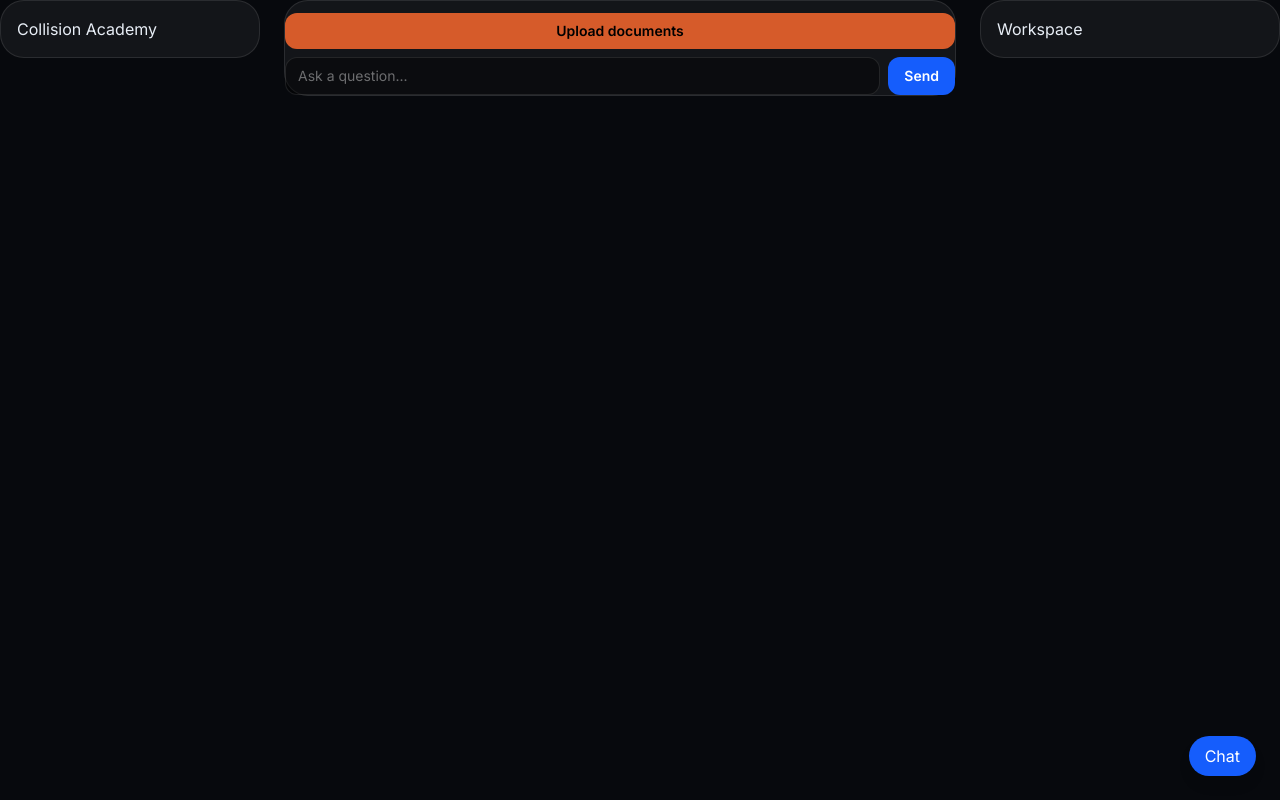
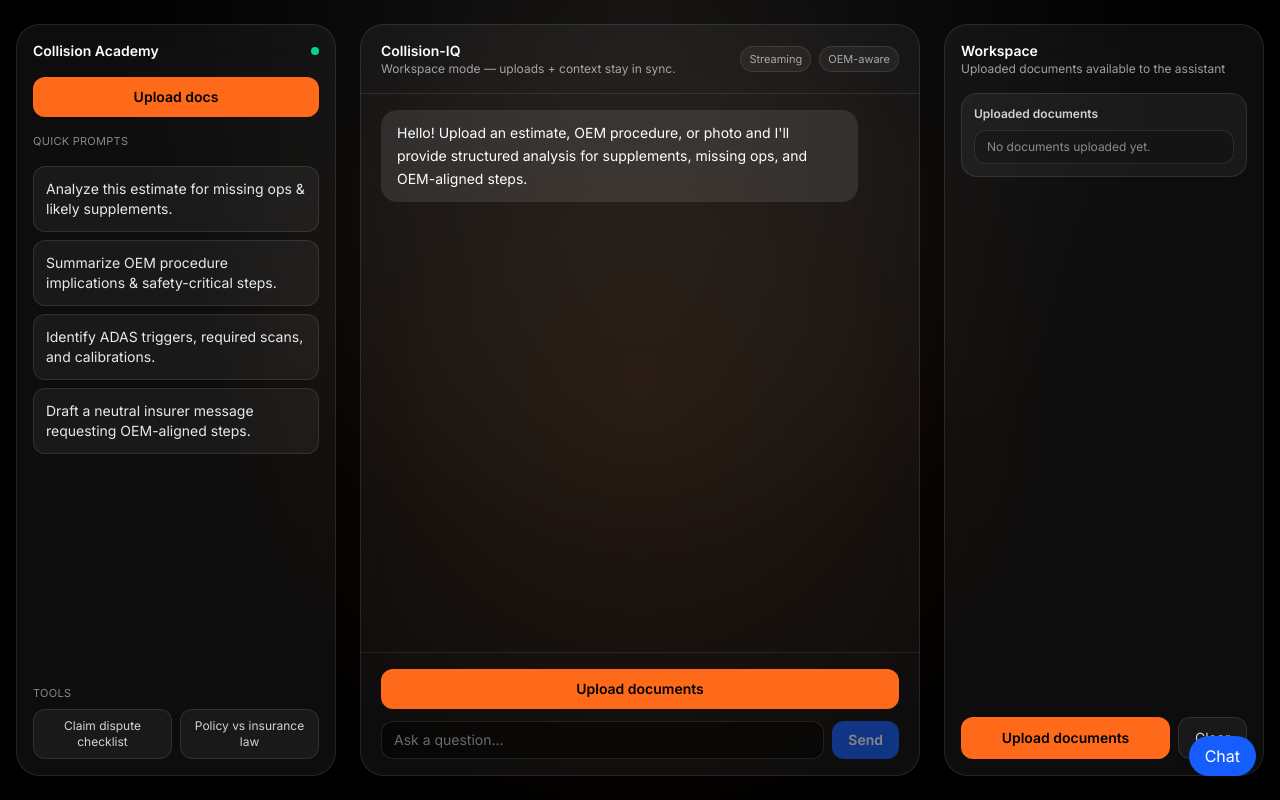
Before and after one commit to Collision-IQ/Collision-IQ, a Next.js app: page /chatbot in a window 1280 px wide. Built offline with nearby package versions, Linux system fonts and the light colour scheme.

Commit message:
Level 3 restore

```diff
--- a/src/app/chatbot/page.tsx
+++ b/src/app/chatbot/page.tsx
@@ -1,25 +1,125 @@
-"use client";
+'use client';
 
-import ChatShell from "@/components/ChatShell";
-import ChatWidget from "@/components/ChatWidget";
+import { useRef, useState } from 'react';
+import ChatShell from '@/components/ChatShell';
+import ChatWidget, { type ChatWidgetApi, type UploadedDocument } from '@/components/ChatWidget';
 
 export default function ChatbotPage() {
+  const apiRef = useRef<ChatWidgetApi | null>(null);
+  const [docs, setDocs] = useState<UploadedDocument[]>([]);
+
   return (
     <ChatShell
       left={
-        <aside className="rounded-3xl border border-white/10 bg-white/5 p-4">
-          Collision Academy
-        </aside>
+        <div className="flex h-full flex-col gap-4">
+          <div className="flex items-center justify-between">
+            <div className="text-sm font-semibold">Collision Academy</div>
+            <span className="h-2 w-2 rounded-full bg-emerald-400" />
+          </div>
+
+          <button
+            className="w-full rounded-xl bg-[#ff6a1a] px-4 py-2.5 text-sm font-semibold text-black hover:opacity-90"
+            onClick={() => apiRef.current?.openUpload()}
+          >
+            Upload docs
+          </button>
+
+          <div className="text-[11px] tracking-wide text-white/50">QUICK PROMPTS</div>
+
+          <div className="grid gap-2">
+            {[
+              'Analyze this estimate for missing ops & likely supplements.',
+              'Summarize OEM procedure implications & safety-critical steps.',
+              'Identify ADAS triggers, required scans, and calibrations.',
+              'Draft a neutral insurer message requesting OEM-aligned steps.',
+            ].map((t) => (
+              <button
+                key={t}
+                className="rounded-xl border border-white/10 bg-white/5 px-3 py-3 text-left text-sm text-white/90 hover:bg-white/10"
+                onClick={() => apiRef.current?.sendText(t)}
+              >
+                {t}
+              </button>
+            ))}
+          </div>
+
+          <div className="mt-auto">
+            <div className="text-[11px] tracking-wide text-white/50">TOOLS</div>
+            <div className="mt-2 flex gap-2">
+              <button
+                className="flex-1 rounded-xl border border-white/10 bg-white/5 px-3 py-2 text-xs text-white/80 hover:bg-white/10"
+                onClick={() => apiRef.current?.sendText('Create a claim dispute checklist for this repair.')}
+              >
+                Claim dispute checklist
+              </button>
+              <button
+                className="flex-1 rounded-xl border border-white/10 bg-white/5 px-3 py-2 text-xs text-white/80 hover:bg-white/10"
+                onClick={() => apiRef.current?.sendText('Explain policy vs insurance law considerations for this situation.')}
+              >
+                Policy vs insurance law
+              </button>
+            </div>
+          </div>
+        </div>
       }
       center={
-        <div className="flex min-h-0 flex-1 flex-col rounded-3xl border border-white/10 bg-white/5">
-          <ChatWidget />
-        </div>
+        <ChatWidget
+          documents={docs}
+          onDocumentsChange={(newDocs) => setDocs(newDocs)}
+          onApiReady={(api) => {
+            apiRef.current = api;
+          }}
+        />
       }
       right={
-        <aside className="rounded-3xl border border-white/10 bg-white/5 p-4">
-          Workspace
-        </aside>
+        <div className="flex h-full flex-col gap-4">
+          <div>
+            <div className="text-sm font-semibold">Workspace</div>
+            <div className="text-xs text-white/60">Uploaded documents available to the assistant</div>
+          </div>
+
+          <div className="rounded-2xl border border-white/10 bg-white/5 p-3">
+            <div className="text-xs font-semibold text-white/80">Uploaded documents</div>
+            <div className="mt-2 space-y-2">
+              {docs.length === 0 ? (
+                <div className="rounded-xl border border-white/10 bg-black/20 px-3 py-2 text-xs text-white/50">
+                  No documents uploaded yet.
+                </div>
+              ) : (
+                docs.map((d, idx) => (
+                  <div
+                    key={(d.id ?? d.filename ?? d.name ?? String(idx)) + idx}
+                    className="rounded-xl border border-white/10 bg-black/20 px-3 py-2"
+                  >
+                    <div className="text-xs text-white/80">{d.filename ?? d.name ?? `Document ${idx + 1}`}</div>
+                    <div className="mt-1 text-[11px] text-white/50">
+                      {(d.type ?? '').slice(0, 50) || 'document'}{' '}
+                      {d.status ? `• ${d.status}` : ''}
+                    </div>
+                  </div>
+                ))
+              )}
+            </div>
+          </div>
+
+          <div className="mt-auto flex gap-2">
+            <button
+              className="flex-1 rounded-xl bg-[#ff6a1a] px-4 py-2.5 text-sm font-semibold text-black hover:opacity-90"
+              onClick={() => apiRef.current?.openUpload()}
+            >
+              Upload documents
+            </button>
+            <button
+              className="rounded-xl border border-white/10 bg-white/5 px-4 py-2.5 text-sm text-white/80 hover:bg-white/10"
+              onClick={() => {
+                setDocs([]);
+                apiRef.current?.clearChat();
+              }}
+            >
+              Clear
+            </button>
+          </div>
+        </div>
       }
     />
   );
--- a/src/components/ChatShell.tsx
+++ b/src/components/ChatShell.tsx
@@ -1,24 +1,42 @@
-"use client";
+'use client';
 
-type Props = {
+import React from 'react';
+
+type ChatShellProps = {
   left?: React.ReactNode;
-  center?: React.ReactNode;
+  center: React.ReactNode;
   right?: React.ReactNode;
 };
 
-export default function ChatShell({ left, center, right }: Props) {
+export default function ChatShell({ left, center, right }: ChatShellProps) {
   return (
-    <div className="mx-auto grid max-w-7xl grid-cols-[260px_1fr_300px] gap-6">
+    <div className="min-h-screen w-full bg-black text-white">
+      {/* soft vignette / glow */}
+      <div className="pointer-events-none fixed inset-0 bg-[radial-gradient(circle_at_top,rgba(255,255,255,0.08),transparent_55%)]" />
+      <div className="pointer-events-none fixed inset-0 bg-[radial-gradient(circle_at_center,rgba(255,120,40,0.10),transparent_60%)]" />
 
-      {/* LEFT */}
-      <aside>{left}</aside>
+      <div className="relative mx-auto grid max-w-7xl grid-cols-1 gap-6 px-4 py-6 lg:grid-cols-[320px_1fr_320px]">
+        {/* LEFT */}
+        <aside className="hidden lg:block">
+          <div className="h-[calc(100vh-3rem)] rounded-3xl border border-white/10 bg-white/5 backdrop-blur-xl">
+            <div className="h-full overflow-hidden p-4">{left}</div>
+          </div>
+        </aside>
 
-      {/* CENTER */}
-      <main className="min-h-0 flex flex-col">{center}</main>
+        {/* CENTER */}
+        <main className="min-h-0">
+          <div className="flex h-[calc(100vh-3rem)] min-h-0 flex-col rounded-3xl border border-white/10 bg-white/5 backdrop-blur-xl">
+            {center}
+          </div>
+        </main>
 
-      {/* RIGHT */}
-      <aside>{right}</aside>
-
+        {/* RIGHT */}
+        <aside className="hidden lg:block">
+          <div className="h-[calc(100vh-3rem)] rounded-3xl border border-white/10 bg-white/5 backdrop-blur-xl">
+            <div className="h-full overflow-hidden p-4">{right}</div>
+          </div>
+        </aside>
+      </div>
     </div>
   );
 }
--- a/src/components/ChatWidget.tsx
+++ b/src/components/ChatWidget.tsx
@@ -1,140 +1,176 @@
-"use client";
+'use client';
 
-import { useEffect, useMemo, useRef, useState } from "react";
-import { useSessionStore } from "@/lib/sessionStore";
-import FileUpload from "./FileUpload";
+import { useEffect, useMemo, useRef, useState } from 'react';
 
-type Role = "system" | "user" | "assistant";
-type Message = { role: Role; content: string };
+type Role = 'system' | 'user' | 'assistant';
+
+type Message = {
+  id: string;
+  role: Role;
+  content: string;
+};
+
+export type UploadedDocument = {
+  id?: string;
+  filename?: string;
+  name?: string;
+  type?: string;
+  status?: string;
+  text?: string;
+};
 
 export type ChatWidgetApi = {
   setDraft: (text: string) => void;
   sendDraft: () => void;
   sendText: (text: string) => void;
   openUpload: () => void;
-  clearChat?: () => void;
+  clearChat: () => void;
 };
 
 type Props = {
   onApiReady?: (api: ChatWidgetApi) => void;
+  documents?: UploadedDocument[];
+  onDocumentsChange?: (docs: UploadedDocument[]) => void;
 };
 
-export default function ChatWidget({ onApiReady }: Props) {
-  const [messages, setMessages] = useState<Message[]>([]);
-  const [input, setInput] = useState("");
+function uid() {
+  return Math.random().toString(36).slice(2) + Date.now().toString(36);
+}
+
+export default function ChatWidget({ onApiReady, documents = [], onDocumentsChange }: Props) {
+  const [messages, setMessages] = useState<Message[]>(() => [
+    {
+      id: uid(),
+      role: 'assistant',
+      content:
+        "Hello! Upload an estimate, OEM procedure, or photo and I'll provide structured analysis for supplements, missing ops, and OEM-aligned steps.",
+    },
+  ]);
+  const [input, setInput] = useState('');
   const [sending, setSending] = useState(false);
   const [error, setError] = useState<string | null>(null);
 
-  // shared docs across pages/panels
-  const docs = useSessionStore((s) => s.documents);
-  const setDocs = useSessionStore((s) => s.setDocuments);
+  const endRef = useRef<HTMLDivElement | null>(null);
+  const fileInputRef = useRef<HTMLInputElement | null>(null);
 
-  const endRef = useRef<HTMLDivElement>(null);
-  const fileInputRef = useRef<HTMLInputElement>(null!);
+  const openUpload = () => fileInputRef.current?.click();
 
   useEffect(() => {
-    endRef.current?.scrollIntoView({ behavior: "smooth" });
+    endRef.current?.scrollIntoView({ behavior: 'smooth' });
   }, [messages]);
 
-  // system injection from uploaded docs (same behavior you already had)
-  const systemDocs = useMemo<Message[]>(() => {
-    if (!docs.length) return [];
-    const joined = docs
-      .map(
-        (d) =>
-          `--- ${d.filename} (${d.type}) ---\n${(d.text ?? "").slice(0, 12000)}`
-      )
-      .join("\n\n");
+  const api: ChatWidgetApi = useMemo(
+    () => ({
+      setDraft: (t) => setInput(t),
+      sendDraft: () => {
+        const t = input.trim();
+        if (t) void sendText(t);
+      },
+      sendText: (t) => void sendText(t),
+      openUpload,
+      clearChat: () => {
+        setMessages([
+          {
+            id: uid(),
+            role: 'assistant',
+            content:
+              "Hello! Upload an estimate, OEM procedure, or photo and I'll provide structured analysis for supplements, missing ops, and OEM-aligned steps.",
+          },
+        ]);
+        setError(null);
+      },
+    }),
+    // eslint-disable-next-line react-hooks/exhaustive-deps
+    [input]
+  );
 
-    return [
-      {
-        role: "system",
-        content: `
-The user uploaded the following documents:
+  useEffect(() => {
+    onApiReady?.(api);
+  }, [api, onApiReady]);
 
-${joined}
+  async function uploadFiles(files: FileList | null) {
+    if (!files || files.length === 0) return;
 
-Rules:
-- Treat OEM procedures as manufacturer guidance, not legal advice
-- Insurance policy language varies by carrier and state
-- Ask if pages appear missing or incomplete
-`.trim(),
-      },
-    ];
-  }, [docs]);
+    setError(null);
+
+    const formData = new FormData();
+    Array.from(files).forEach((f) => formData.append('files', f));
+
+    try {
+      const res = await fetch('/api/upload', { method: 'POST', body: formData });
+      if (!res.ok) {
+        const txt = await res.text().catch(() => '');
+        throw new Error(txt || `Upload failed (${res.status})`);
+      }
+      const data = await res.json();
+
+      const newDocs: UploadedDocument[] =
+        data?.documents ??
+        data?.docs ??
+        Array.from(files).map((f) => ({ filename: f.name, type: f.type, status: 'ready' }));
+
+      onDocumentsChange?.(newDocs);
+    } catch (e: unknown) {
+      setError((e instanceof Error ? e.message : String(e)) || 'Upload failed');
+      // keep chat usable even if upload fails
+      console.error(e);
+    }
+  }
 
   async function sendText(text: string) {
-    const msg = text.trim();
-    if (!msg || sending) return;
+    const trimmed = text.trim();
+    if (!trimmed || sending) return;
 
     setError(null);
     setSending(true);
 
-    const userMsg: Message = { role: "user", content: msg };
+    const userMsg: Message = { id: uid(), role: 'user', content: trimmed };
+    const assistantId = uid();
+    const assistantMsg: Message = { id: assistantId, role: 'assistant', content: '' };
 
-    // optimistic append
-    setMessages((prev) => [...prev, userMsg, { role: "assistant", content: "" }]);
+    setMessages((prev) => [...prev, userMsg, assistantMsg]);
+    setInput('');
 
     try {
-      const res = await fetch("/api/chat", {
-        method: "POST",
-        headers: { "Content-Type": "application/json" },
+      const res = await fetch('/api/chat', {
+        method: 'POST',
+        headers: { 'Content-Type': 'application/json' },
+        // keep compatibility: message is always present; docs are optional
         body: JSON.stringify({
-          messages: [...systemDocs, ...messages, userMsg],
+          message: trimmed,
+          documents,
         }),
       });
 
       if (!res.ok) {
-        const t = await res.text().catch(() => "");
-        throw new Error(t || `Chat failed (${res.status})`);
+        const txt = await res.text().catch(() => '');
+        throw new Error(txt || `Chat request failed (${res.status})`);
       }
 
-      // If your /api/chat is streaming text/plain, read stream; else fallback json.
-      const contentType = res.headers.get("content-type") || "";
-      if (res.body && !contentType.includes("application/json")) {
+      if (!res.body) throw new Error('No response body (streaming unavailable).');
+
       const reader = res.body.getReader();
       const decoder = new TextDecoder();
-        let assistantText = "";
 
       while (true) {
         const { value, done } = await reader.read();
         if (done) break;
-          assistantText += decoder.decode(value, { stream: true });
 
-          setMessages((prev) => {
-            const copy = [...prev];
-            for (let i = copy.length - 1; i >= 0; i--) {
-              if (copy[i].role === "assistant") {
-                copy[i] = { role: "assistant", content: assistantText };
-                break;
-              }
-            }
-            return copy;
-          });
-        }
-      } else {
-        const data = await res.json();
-        const textOut = data?.message ?? "";
+        const chunk = decoder.decode(value, { stream: true });
 
-        setMessages((prev) => {
-          const copy = [...prev];
-          for (let i = copy.length - 1; i >= 0; i--) {
-            if (copy[i].role === "assistant") {
-              copy[i] = { role: "assistant", content: textOut };
-              break;
-            }
-          }
-          return copy;
-        });
+        setMessages((prev) =>
+          prev.map((m) => (m.id === assistantId ? { ...m, content: m.content + chunk } : m))
+        );
       }
     } catch (e: unknown) {
-      const message = e instanceof Error ? e.message : "Something went wrong.";
-      setError(message);
-      // remove empty assistant placeholder if any
+      const msg = (e instanceof Error ? e.message : String(e)) || 'Something went wrong.';
+      setError(msg);
+
+      // remove empty assistant placeholder if nothing came back
       setMessages((prev) => {
         const copy = [...prev];
         const last = copy[copy.length - 1];
-        if (last?.role === "assistant" && !last.content) copy.pop();
+        if (last?.role === 'assistant' && last.content.trim() === '') copy.pop();
         return copy;
       });
     } finally {
@@ -142,76 +178,96 @@ Rules:
     }
   }
 
-  function sendDraft() {
-    const text = input;
-    setInput("");
-    sendText(text);
-  }
-
-  function openUpload() {
-    fileInputRef.current?.click();
-  }
-
-  // expose API to shell (Pro Level 2)
-  useEffect(() => {
-    if (!onApiReady) return;
-    const api: ChatWidgetApi = {
-      setDraft: (t) => setInput(t),
-      sendDraft,
-      sendText: (t) => sendText(t),
-      openUpload,
-    };
-    onApiReady(api);
-    // eslint-disable-next-line react-hooks/exhaustive-deps
-  }, [onApiReady, input, docs, messages]);
-
   return (
     <div className="flex h-full min-h-0 flex-col">
+      {/* Header bar */}
+      <div className="shrink-0 border-b border-white/10 px-5 py-4">
+        <div className="flex items-center justify-between">
+          <div>
+            <div className="text-sm font-semibold">Collision-IQ</div>
+            <div className="text-xs text-white/60">Workspace mode — uploads + context stay in sync.</div>
+          </div>
+          <div className="flex items-center gap-2 text-[11px] text-white/60">
+            <span className="rounded-full border border-white/10 bg-white/5 px-2 py-1">Streaming</span>
+            <span className="rounded-full border border-white/10 bg-white/5 px-2 py-1">OEM-aware</span>
+          </div>
+        </div>
+      </div>
+
+      {/* Message list (THIS is what must scroll; container height is fixed) */}
+      <div className="min-h-0 flex-1 overflow-y-auto px-5 py-4">
         {error && (
           <div className="mb-3 rounded-lg border border-red-500/30 bg-red-500/10 px-3 py-2 text-xs text-red-300">
             {error}
           </div>
         )}
-      {/* messages: scroll only here */}
-      <div className="min-h-0 flex-1 overflow-y-auto ...">
-        {/* your existing messages render */}
-        {messages.map((m, i) => (
-          <div key={i} className="mb-3">
-            {/* ...existing message bubble markup... */}
+
+        <div className="space-y-3">
+          {messages.map((m) => (
+            <div
+              key={m.id}
+              className={[
+                'max-w-[92%] whitespace-pre-wrap rounded-2xl px-4 py-3 text-sm leading-relaxed',
+                m.role === 'user'
+                  ? 'ml-auto bg-[#ff6a1a]/90 text-black'
+                  : 'mr-auto bg-white/10 text-white',
+              ].join(' ')}
+            >
+              {m.content}
             </div>
           ))}
           <div ref={endRef} />
         </div>
+      </div>
 
-      {/* footer: fixed */}
-      <div className="mt-3 shrink-0 space-y-2">
-        {/* upload button row */}
-        <FileUpload
-          onUploadComplete={(newDocs) => setDocs(newDocs)}
-          buttonLabel="Upload documents"
-          className="w-full"
-          inputRef={fileInputRef}
+      {/* Footer (fixed) */}
+      <div className="shrink-0 border-t border-white/10 px-5 py-4">
+        {/* hidden input used by BOTH center + external panels */}
+        <input
+          ref={fileInputRef}
+          type="file"
+          className="hidden"
+          multiple
+          accept=".pdf,.doc,.docx,image/*"
+          title="Upload documents"
+          onChange={(e) => {
+            const files = e.currentTarget.files;
+            // reset so same file can be selected again
+            e.currentTarget.value = '';
+            void uploadFiles(files);
+          }}
         />
 
-        {/* input row */}
-        <div className="flex gap-2">
+        <button
+          type="button"
+          onClick={openUpload}
+          className="mb-3 w-full rounded-xl bg-[#ff6a1a] px-4 py-2.5 text-sm font-semibold text-black hover:opacity-90 disabled:opacity-60"
+          disabled={sending}
+        >
+          Upload documents
+        </button>
+
+        <form
+          onSubmit={(e) => {
+            e.preventDefault();
+            void sendText(input);
+          }}
+          className="flex gap-2"
+        >
           <input
             value={input}
             onChange={(e) => setInput(e.target.value)}
-            onKeyDown={(e) => {
-              if (e.key === "Enter") sendDraft();
-            }}
             placeholder="Ask a question..."
-            className="flex-1 rounded-xl border border-white/10 bg-black/40 px-3 py-2 text-sm text-white outline-none placeholder:text-white/40"
+            className="flex-1 rounded-xl border border-white/10 bg-black/40 px-3 py-2 text-sm text-white outline-none placeholder:text-white/40 focus:border-white/20"
           />
           <button
-            onClick={sendDraft}
-            disabled={sending}
-            className="rounded-xl bg-blue-600 px-4 py-2 text-sm font-semibold text-white disabled:opacity-50"
+            type="submit"
+            disabled={sending || !input.trim()}
+            className="rounded-xl bg-blue-600 px-4 py-2 text-sm font-semibold text-white hover:opacity-90 disabled:opacity-50"
           >
             Send
           </button>
-        </div>
+        </form>
       </div>
     </div>
   );
```
Lines whose indentation alone changed are shown as unchanged.
